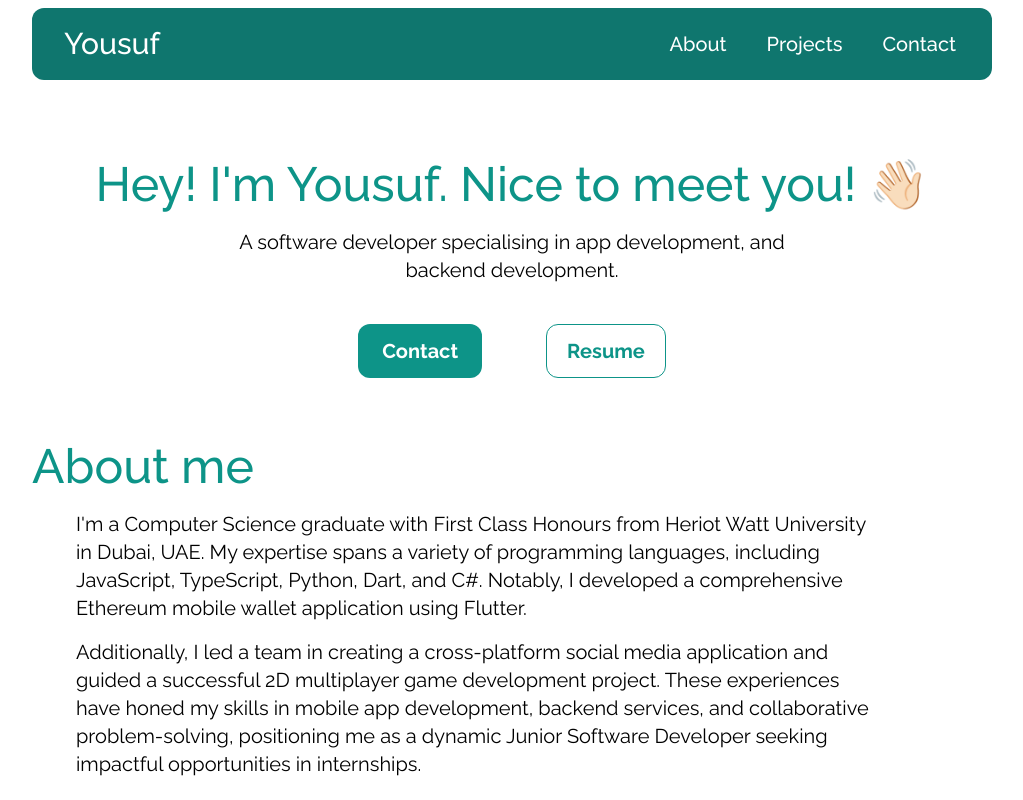
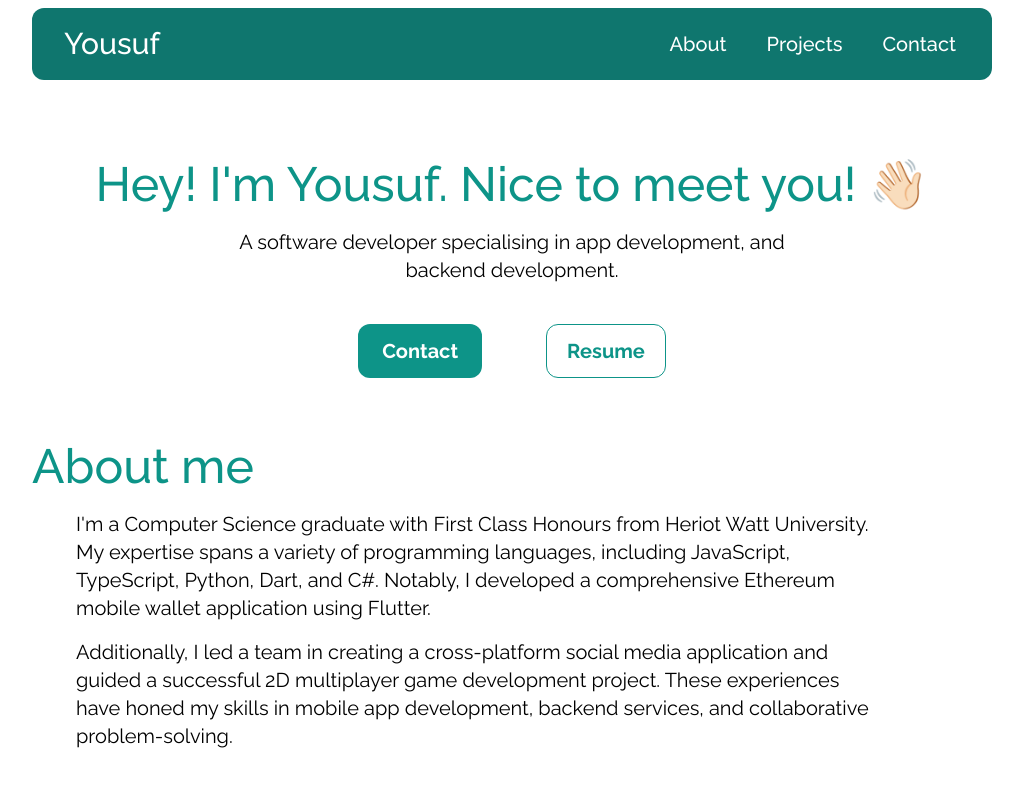
Before and after one commit to ya27hw/react-portfolio, a Next.js app: page / in a window 1280 px wide. Shown: the top 800 px of the page, without its empty margins (128-1151 px from the left). Built offline with nearby package versions, Linux system fonts and the light colour scheme.

Commit message:
text edit

```diff
--- a/app/page.tsx
+++ b/app/page.tsx
@@ -63,7 +63,7 @@ export default function Home() {
             </h2>
             <p className="text-md md:text-xl py-2 leading-8 px-11 max-w-4xl">
               I&apos;m a Computer Science graduate with First Class Honours from
-              Heriot Watt University in Dubai, UAE. My expertise spans a variety
+              Heriot Watt University. My expertise spans a variety
               of programming languages, including JavaScript, TypeScript,
               Python, Dart, and C#. Notably, I developed a comprehensive
               Ethereum mobile wallet application using Flutter.
@@ -73,8 +73,7 @@ export default function Home() {
               media application and guided a successful 2D multiplayer game
               development project. These experiences have honed my skills in
               mobile app development, backend services, and collaborative
-              problem-solving, positioning me as a dynamic Junior Software
-              Developer seeking impactful opportunities in internships.
+              problem-solving.
             </p>
           </div>
           <div id="projects-section">
```
